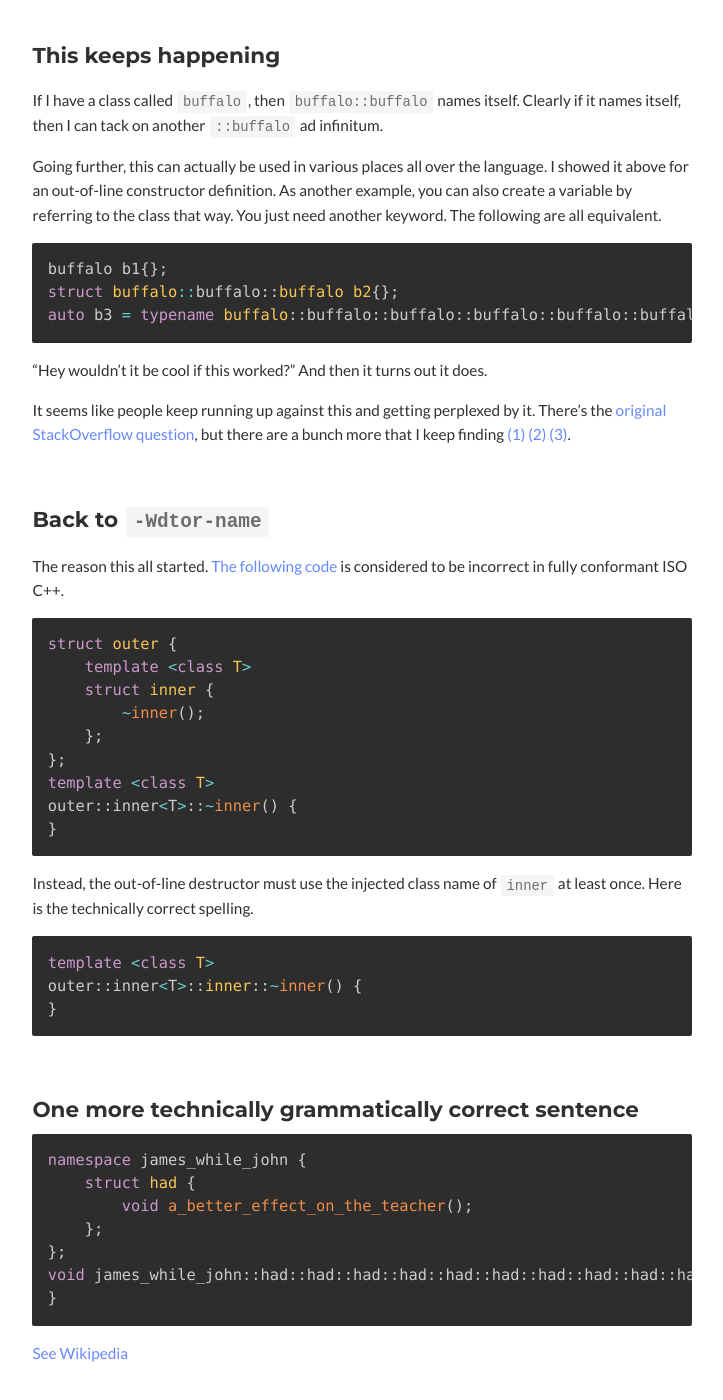
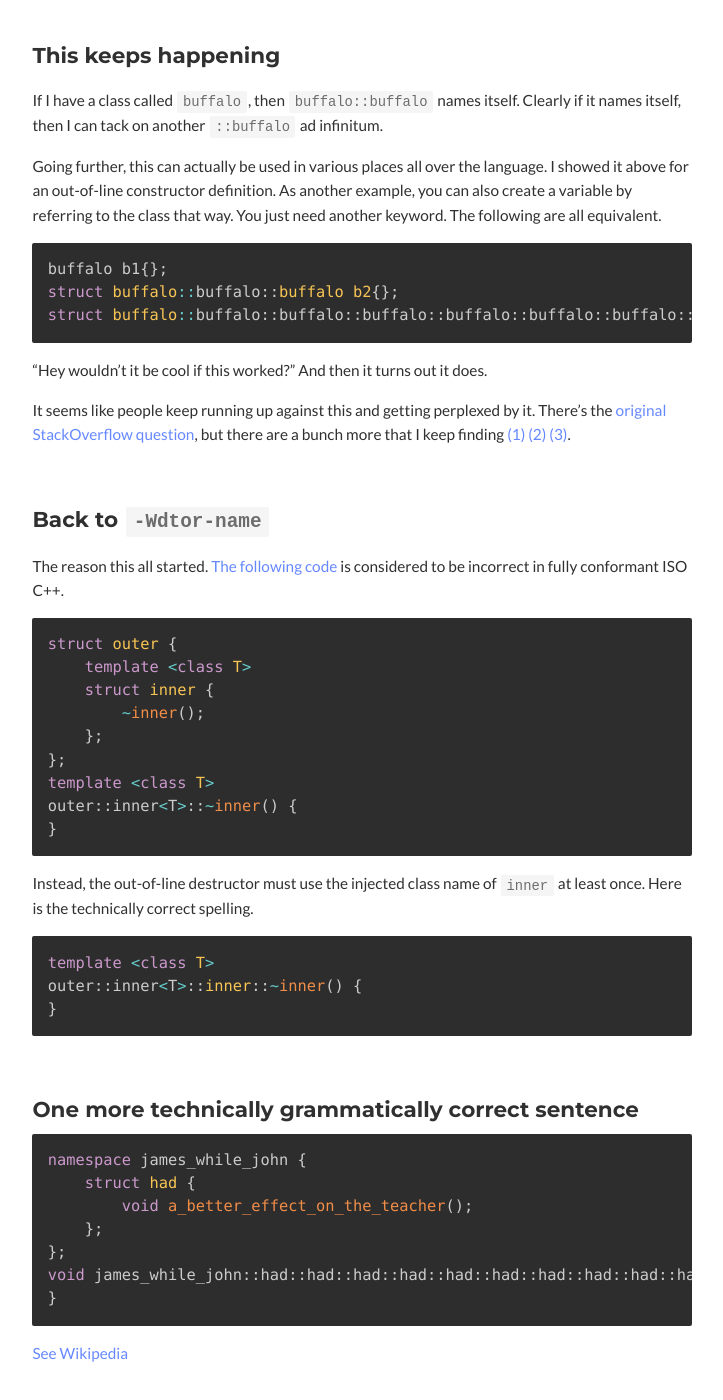
Before and after one commit to k3DW/blog, a Jekyll site: the page built from _posts/2025-10-05-buffalo-buffalo.md, in a window 1280 px wide and 1400 px high, scrolled down 2808 px. Shown: the whole window, without its empty margins (278-1001 px from the left). Built offline with Jekyll 4.4.1, drawn with Linux system fonts in a browser that asks for light colours; nearby versions of some CDN libraries.

Commit message:
Fix error in Buffalo article

````diff
--- a/_posts/2025-10-05-buffalo-buffalo.md
+++ b/_posts/2025-10-05-buffalo-buffalo.md
@@ -120,7 +120,7 @@ Going further, this can actually be used in various places all over the language
 ```cpp
 buffalo b1{};
 struct buffalo::buffalo::buffalo b2{};
-auto b3 = typename buffalo::buffalo::buffalo::buffalo::buffalo::buffalo::buffalo::buffalo{};
+struct buffalo::buffalo::buffalo::buffalo::buffalo::buffalo::buffalo::buffalo b3{};
 ```
 
 "Hey wouldn't it be cool if this worked?" And then it turns out it does.
````
